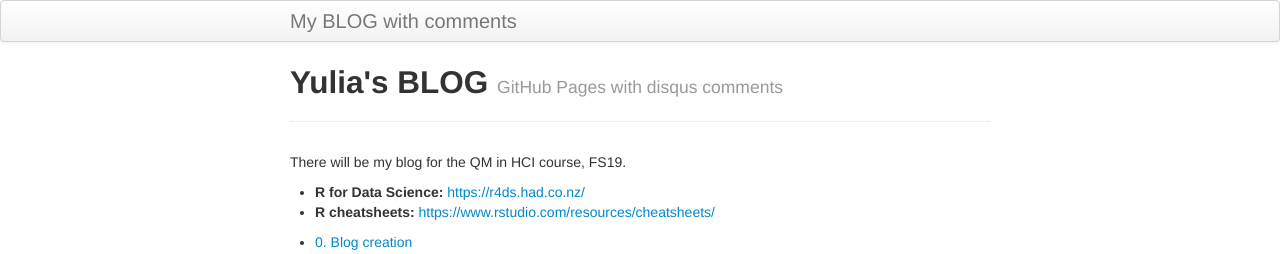
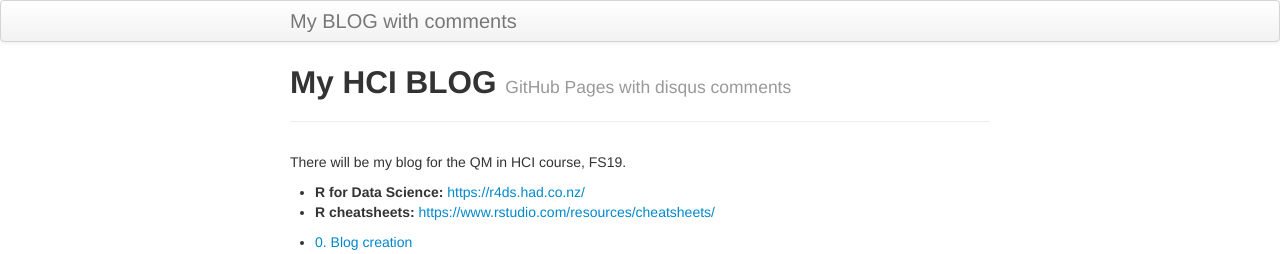
Before and after one commit to yunigma/ynigma.github.io, a Jekyll site: the page built from index.md, in a window 1280 px wide. Shown: the top 254 px of the page. Built offline with Jekyll 4.4.1, drawn with Linux system fonts in a browser that asks for light colours; comment, search, counter and statistics services are not loaded.

Commit message:
change the title

```diff
--- a/index.md
+++ b/index.md
@@ -1,6 +1,6 @@
 ---
 layout: page
-title: Yulia's BLOG
+title: My HCI BLOG
 tagline: GitHub Pages with disqus comments
 description: Minimal tutorial on making a simple website with GitHub Pages
 ---
```
